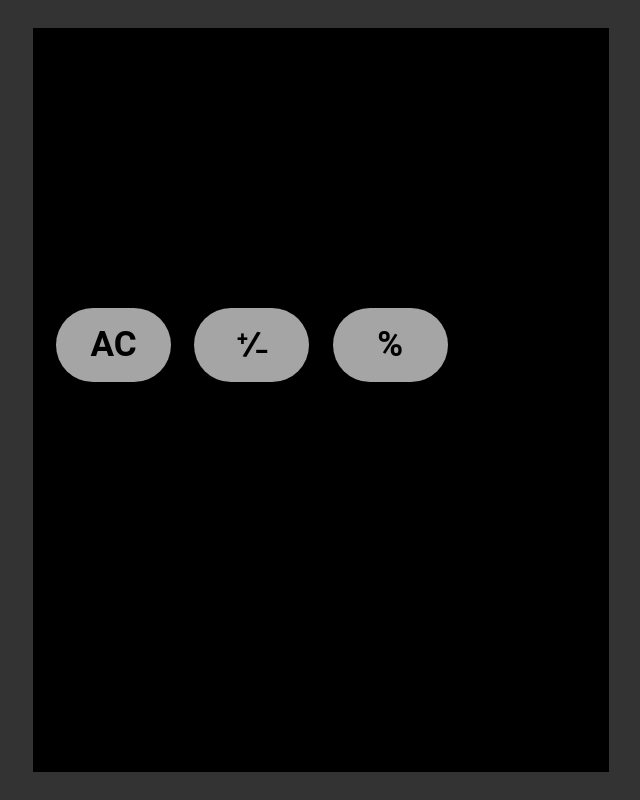
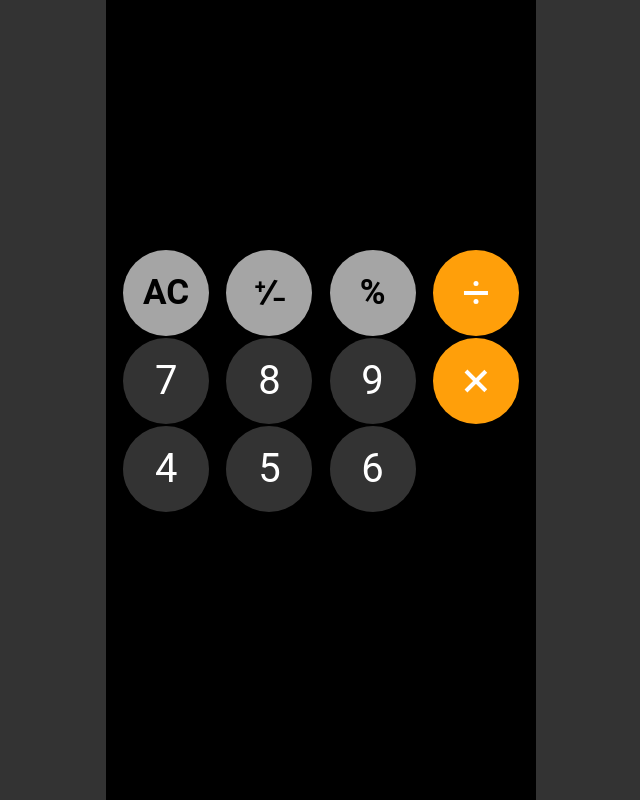
Before and after one commit to HuyN2105/NextJS-calculator, a Next.js app: page / in a window 1280 px wide. Shown: the whole page, without its empty margins (319-959 px from the left). Built offline with nearby package versions, Linux system fonts and the light colour scheme.

Commit message:
progress w ui

```diff
--- a/app/calculator/Calculator.tsx
+++ b/app/calculator/Calculator.tsx
@@ -11,7 +11,9 @@ function Calculator() {
 
 	return (
 		<>
-			<div className='w-[45vw] h-[93vh] bg-black fixed top-1/2 left-1/2 -translate-x-1/2 -translate-y-1/2 font-semibold text-[35px]'>
+			<div className='w-[430px] h-[860px] rounded-md bg-black fixed top-1/2 left-1/2 -translate-x-1/2 -translate-y-1/2 font-semibold text-[35px]'>
+				{/* 1st ROW */}
+
 				<button
 					className='w-1/5 h-[10%] rounded-full bg-[#a5a5a5] fixed top-[35vh] left-[4%] text-black'
 					onClick={() => UpdateNum(0)}
@@ -38,6 +40,63 @@ function Calculator() {
 				>
 					%
 				</button>
+				<button
+					className='w-1/5 h-[10%] rounded-full bg-[#ff9f0a] fixed top-[35vh] left-[76%] text-[#fffeff]'
+					onClick={() => UpdateNum(0)}
+				>
+					<div className='w-[5px] h-[5px] rounded-full absolute top-1/2 left-1/2 -translate-x-1/2 -translate-y-3 bg-[#fffeff]'></div>
+					<div className='w-[5px] h-[5px] rounded-full absolute top-1/2 left-1/2 -translate-x-1/2 translate-y-1.5 bg-[#fffeff]'></div>
+					<div className='w-[28%] h-[4px] absolute top-1/2 left-1/2 -translate-x-1/2 -translate-y-1/2 bg-[#fffeff]'></div>
+				</button>
+
+				{/* 2nd ROW */}
+
+				<button
+					className='w-1/5 h-[10%] rounded-full bg-[#333333] fixed top-[46vh] left-[4%] text-white font-normal text-[40px]'
+					onClick={() => UpdateNum(0)}
+				>
+					7
+				</button>
+				<button
+					className='w-1/5 h-[10%] rounded-full bg-[#333333] fixed top-[46vh] left-[28%] text-white font-normal text-[40px]'
+					onClick={() => UpdateNum(0)}
+				>
+					8
+				</button>
+				<button
+					className='w-1/5 h-[10%] rounded-full bg-[#333333] fixed top-[46vh] left-[52%] text-white font-normal text-[40px]'
+					onClick={() => UpdateNum(0)}
+				>
+					9
+				</button>
+				<button
+					className='w-1/5 h-[10%] rounded-full bg-[#ff9f0a] fixed top-[46vh] left-[76%] text-[#fffeff]'
+					onClick={() => UpdateNum(0)}
+				>
+					<div className='w-[33%] h-[4px] absolute top-1/2 left-1/2 -translate-x-1/2 -translate-y-1/2 bg-[#fffeff] rotate-45'></div>
+					<div className='w-[33%] h-[4px] absolute top-1/2 left-1/2 -translate-x-1/2 -translate-y-1/2 bg-[#fffeff] -rotate-45'></div>
+				</button>
+
+				{/* 3rd ROW */}
+
+				<button
+					className='w-1/5 h-[10%] rounded-full bg-[#333333] fixed top-[57vh] left-[4%] text-white font-normal text-[40px]'
+					onClick={() => UpdateNum(0)}
+				>
+					4
+				</button>
+				<button
+					className='w-1/5 h-[10%] rounded-full bg-[#333333] fixed top-[57vh] left-[28%] text-white font-normal text-[40px]'
+					onClick={() => UpdateNum(0)}
+				>
+					5
+				</button>
+				<button
+					className='w-1/5 h-[10%] rounded-full bg-[#333333] fixed top-[57vh] left-[52%] text-white font-normal text-[40px]'
+					onClick={() => UpdateNum(0)}
+				>
+					6
+				</button>
 			</div>
 		</>
 	);
```
